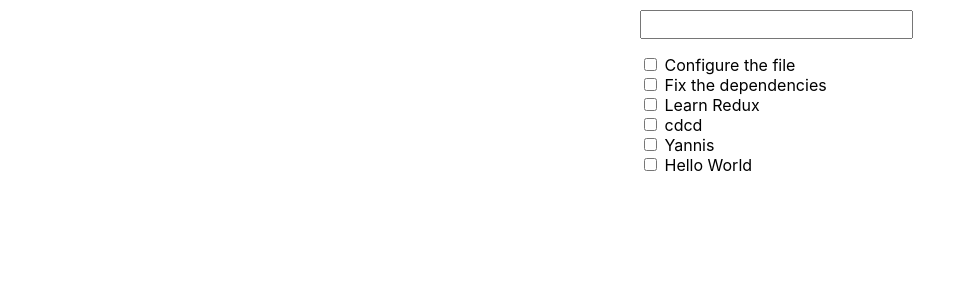
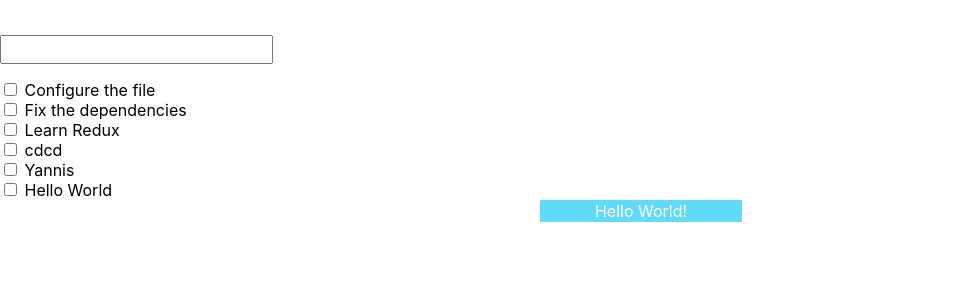
Before and after one commit to yannis182del/React-Redux, a React (Create React App) app: page / in a window 1280 px wide. Shown: the top 300 px of the page, without its empty margins (0-976 px from the left). Built offline with nearby package versions, Linux system fonts and the light colour scheme; data requests are answered from the project's data file.

Commit message:
Create a React Component to Display Status Messages

```diff
--- a/src/App.css
+++ b/src/App.css
@@ -1,7 +1,7 @@
 .Todo-app {
+  padding-top: 35px;
   display: inline-block;
- margin-top: 10px;
-  margin-left: 50%;
+  text-align: left;
 }
 
 input {
@@ -16,3 +16,15 @@ ul {
 li {
   list-style-type: none;
 }
+
+.message {
+  background-color: #61dafb;
+  color: white;
+  border: solid 1px #61dafb;
+  position: absolute;
+  text-align: center;
+  width: 200px;
+  left: 50%;
+  margin-left: -100px;
+  top: 200px;
+}
--- a/src/App.js
+++ b/src/App.js
@@ -1,6 +1,7 @@
 import React, { Component } from "react";
 import TodoForm from "./Components/TodoForm";
 import TodoList from "./Components/TodoList";
+import Message from "./Components/Message"
 
 import "./App.css";
 
@@ -8,6 +9,7 @@ class App extends Component {
   render() {
     return (
       <div className="Todo-app">
+      <Message message="Hello World!" />
         <TodoForm />
         <TodoList />
       </div>
--- /dev/null
+++ b/src/Components/Message.js
@@ -0,0 +1,6 @@
+import React from "react";
+
+const Message = ({ message }) =>
+  message ? <span className="message">{message}</span> : null;
+
+export default Message;
```
